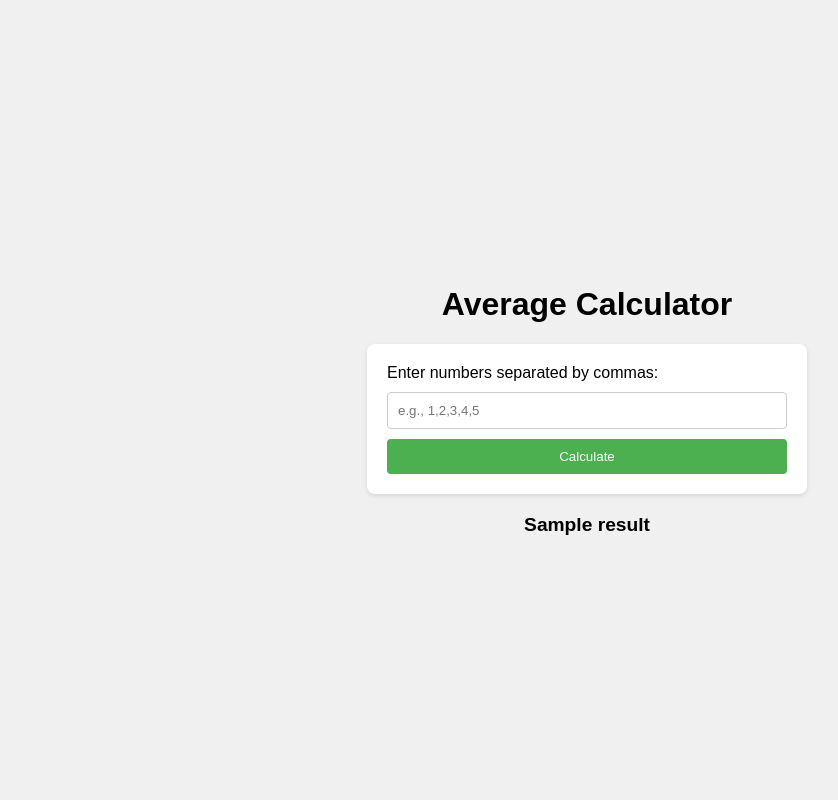
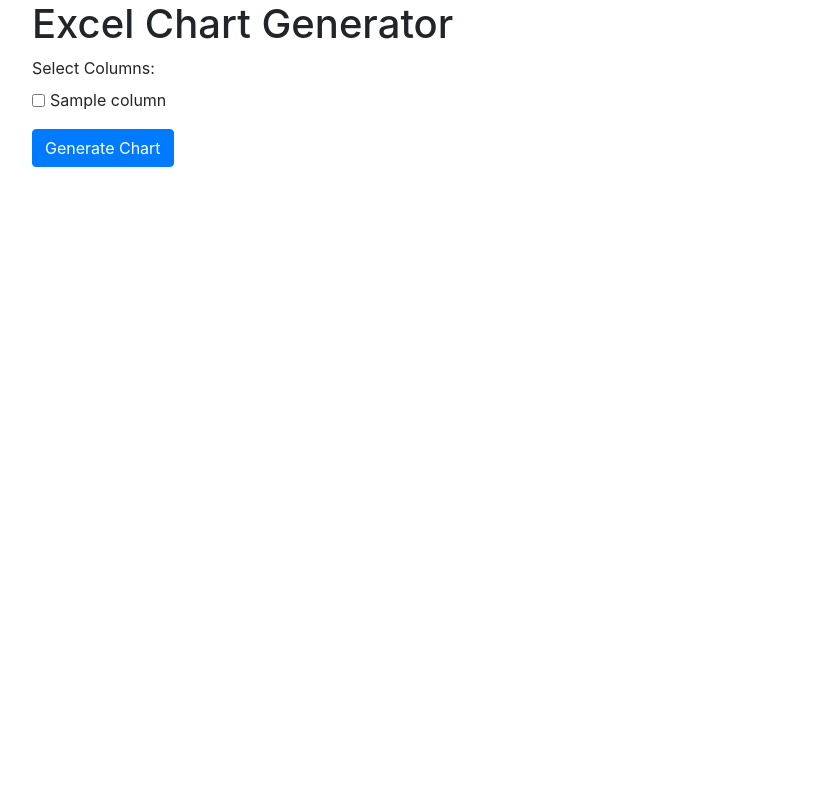
Before and after one commit to nasaraiahp/CrewAI, a Flask app: template templates/index.html in a window 1280 px wide. Shown: the whole page, without its empty margins (53-891 px from the left). Run offline with Flask 3, Linux system fonts and the light colour scheme; the template is opened without the code that fills it: most values are stand-ins (such as "Sample title", 1, 10 or a date in 2020); parts of the project's set-up code (start-up, migrations or seed data) failed here and were passed over; some libraries are stand-ins or nearby versions.

Commit message:
Add auto-generated HTML template

```diff
--- a/templates/index.html
+++ b/templates/index.html
@@ -1,69 +1,35 @@
 <!DOCTYPE html>
-<html lang="en">
+<html>
 <head>
-    <meta charset="UTF-8">
-    <meta name="viewport" content="width=device-width, initial-scale=1.0">
-    <title>Average Calculator</title>
-    <style>
-        body {
-            font-family: sans-serif;
-            display: flex;
-            flex-direction: column;
-            align-items: center;
-            justify-content: center;
-            min-height: 100vh;
-            margin: 0;
-            background-color: #f0f0f0;
-        }
-
-        form {
-            display: flex;
-            flex-direction: column;
-            gap: 10px;
-            padding: 20px;
-            border-radius: 8px;
-            background-color: #fff;
-            box-shadow: 0 2px 5px rgba(0, 0, 0, 0.1);
-            max-width: 400px; /* Responsive improvement */
-            width: 90%; /* Responsive improvement */
-        }
-
-        input[type="text"] {
-            padding: 10px;
-            border: 1px solid #ccc;
-            border-radius: 4px;
-            box-sizing: border-box; /* Include padding in width calculation */
-        }
-
-        input[type="submit"] {
-            padding: 10px;
-            background-color: #4CAF50;
-            color: white;
-            border: none;
-            border-radius: 4px;
-            cursor: pointer;
-        }
-
-        #result {
-            margin-top: 20px;
-            font-weight: bold;
-            font-size: 1.2em;
-            text-align: center; /* Center the result text */
-         }
-    </style>
+    <title>Excel Chart Generator</title>
+    <link rel="stylesheet" href="https://stackpath.bootstrapcdn.com/bootstrap/4.5.2/css/bootstrap.min.css">
+    <meta name="viewport" content="width=device-width, initial-scale=1"> <!-- Add viewport meta tag for responsiveness -->
 </head>
 <body>
-    <h1>Average Calculator</h1>
-    <form method="post">
-        <label for="numbers">Enter numbers separated by commas:</label>
-        <input type="text" name="numbers" id="numbers" placeholder="e.g., 1,2,3,4,5">
-        <input type="submit" value="Calculate">
-    </form>
+    <div class="container">
+        <h1>Excel Chart Generator</h1>
+        <form method="post">
+            <div class="form-group">
+                <label for="columns">Select Columns:</label> <br>
+                {% for column in columns %}
+                    <div class="form-check form-check-inline">
+                        <input class="form-check-input" type="checkbox" name="columns" id="{{ column }}" value="{{ column }}"
+                               {% if column in selected_columns %}checked{% endif %}>
+                        <label class="form-check-label" for="{{ column }}">{{ column }}</label>
+                    </div>
+                {% endfor %}
+            </div>
 
-    <div id="result">
-    {% if result %}
-        {{ result }}
-    {% endif %}
+            {% if error %}
+                <div class="alert alert-danger">{{ error }}</div>
+            {% endif %}
+
+            <button type="submit" class="btn btn-primary">Generate Chart</button>
+        </form>
+
+        {% if chart_path %}
+            <img src="{{ url_for('static', filename='chart.png') }}" alt="Generated Chart" class="img-fluid">
+        {% endif %}
     </div>
 </body>
 </html>
```
